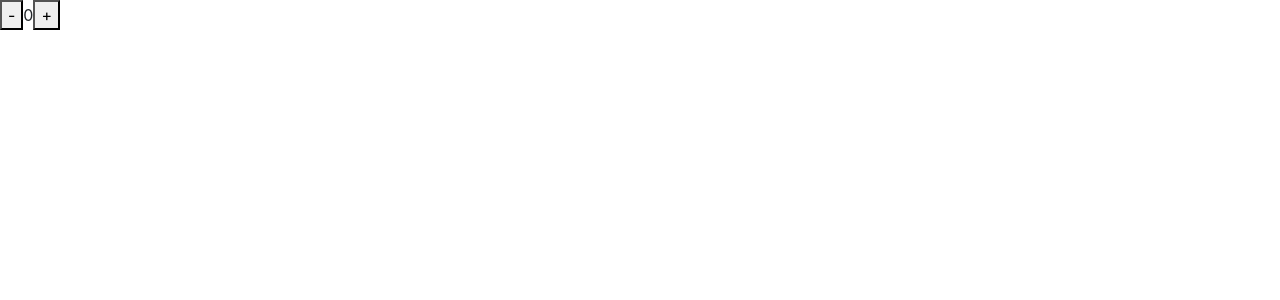
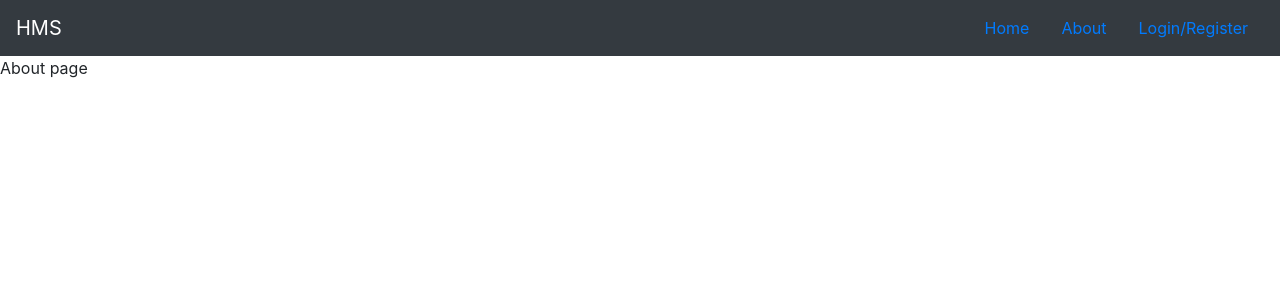
Before and after one commit to NikhilP99/hms, a React (Create React App) app in the folder client/: page /about in a window 1280 px wide. Shown: the top 300 px of the page. Built offline with nearby package versions, Linux system fonts and the light colour scheme.

Commit message:
added navigation

```diff
--- a/client/src/App.js
+++ b/client/src/App.js
@@ -1,17 +1,24 @@
 import React,{Component} from 'react'
-import { Provider } from 'react-redux'
-import { PersistGate } from 'redux-persist/integration/react'
-import {store, persistor} from './store'
-import Counter from './Counter'
+import {BrowserRouter,Switch,Route} from 'react-router-dom'
+
+import NavBar from './components/NavBar'
+import Home from './routes/home/Home'
+import About from './routes/about/About'
+import Auth from './routes/auth/Auth'
+
 
 class App extends Component {
   render(){
     return(
-      <Provider store={store}>
-        <PersistGate loading={null} persistor={persistor}>
-          <Counter />
-        </PersistGate>
-      </Provider>
+      <BrowserRouter>
+        <NavBar />
+        <Switch>
+          <Route exact path='/' component={Home} />
+          <Route path='/home' component={Home} />
+          <Route path='/about' component={About} />
+          <Route path='/auth' component={Auth} />
+        </Switch>
+      </BrowserRouter>
     )
   }
 }
--- /dev/null
+++ b/client/src/components/NavBar/index.js
@@ -0,0 +1,21 @@
+import React,{Component} from 'react'
+import Navbar from 'react-bootstrap/Navbar'
+import Nav from 'react-bootstrap/Nav'
+import {Link} from 'react-router-dom'
+
+class NavBar extends Component {
+  render(){
+    return(
+        <Navbar bg="dark" variant="dark">
+        <Navbar.Brand as={Link} to='/home'>HMS</Navbar.Brand>
+        <Navbar.Collapse className="justify-content-end">
+          <Nav.Link as={Link} to="/home">Home</Nav.Link>
+          <Nav.Link as={Link} to="/about">About</Nav.Link>
+          <Nav.Link as={Link} to="/auth">Login/Register</Nav.Link>
+        </Navbar.Collapse>
+      </Navbar>
+    )
+  }
+}
+
+export default NavBar
--- a/client/src/index.js
+++ b/client/src/index.js
@@ -1,12 +1,17 @@
 import 'bootstrap/dist/css/bootstrap.min.css';
+import './index.css';
 import React from 'react';
 import ReactDOM from 'react-dom';
-import './index.css';
 import App from './App';
+import { Provider } from 'react-redux'
+import { PersistGate } from 'redux-persist/integration/react'
+import {store, persistor} from './store'
 
 ReactDOM.render(
-  <React.StrictMode>
-    <App />
-  </React.StrictMode>,
+  <Provider store={store}>
+        <PersistGate loading={null} persistor={persistor}>
+          <App />
+        </PersistGate>
+      </Provider>,
   document.getElementById('root')
 );
--- /dev/null
+++ b/client/src/routes/about/About.js
@@ -0,0 +1,14 @@
+import React,{Component} from 'react'
+
+class About extends Component {
+    render(){
+        return(
+            <div>
+                About page
+            </div>
+        )
+    }
+}
+
+
+export default About
--- /dev/null
+++ b/client/src/routes/auth/Auth.js
@@ -0,0 +1,14 @@
+import React,{Component} from 'react'
+
+class Auth extends Component {
+    render(){
+        return(
+            <div>
+                Auth page
+            </div>
+        )
+    }
+}
+
+
+export default Auth
--- /dev/null
+++ b/client/src/routes/home/Home.js
@@ -0,0 +1,14 @@
+import React,{Component} from 'react'
+
+class Home extends Component {
+    render(){
+        return(
+            <div>
+                Home page
+            </div>
+        )
+    }
+}
+
+
+export default Home
```
